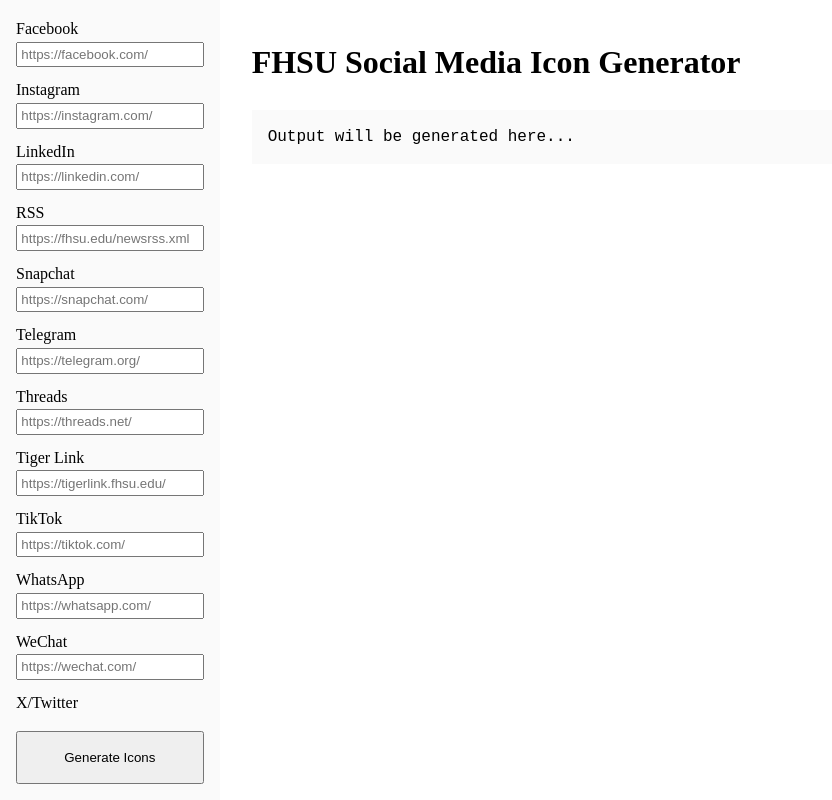
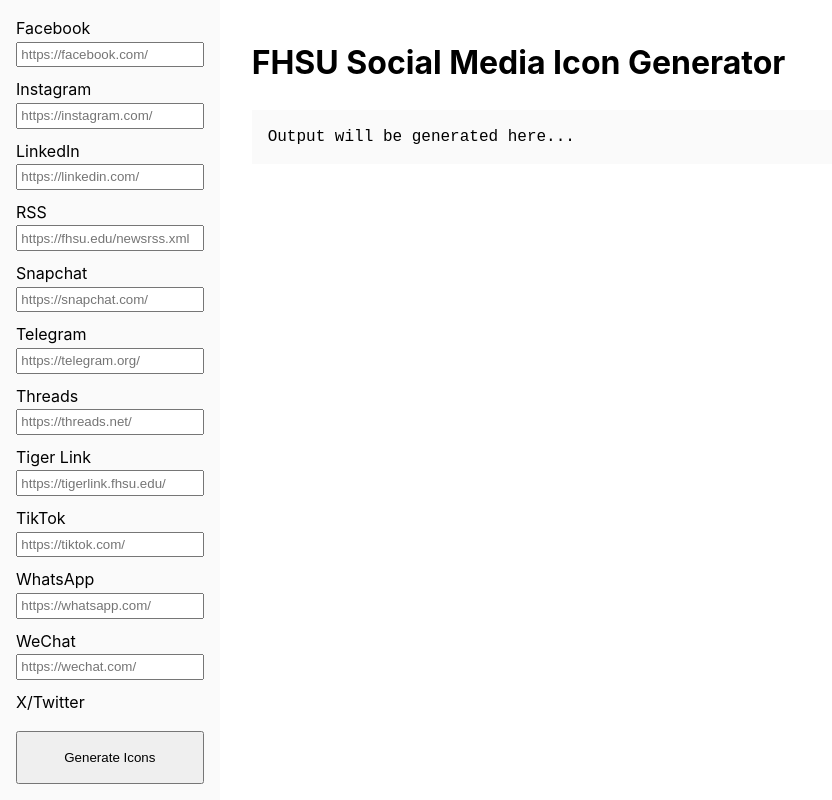
Before and after one commit to zimniakse/fhsu-icon-generator, a plain HTML site: page index.html in a window 1280 px wide. Shown: the whole page, without its empty margins (0-832 px from the left). Drawn offline with Linux system fonts and the light colour scheme.

Commit message:
Prefer Inter and sans font

```diff
--- a/css/stylesheet.css
+++ b/css/stylesheet.css
@@ -5,6 +5,7 @@
 }
 
 body {
+    font-family: "Inter", sans;
     margin: 0;
     overflow: hidden;
     height: 100svh;
```
